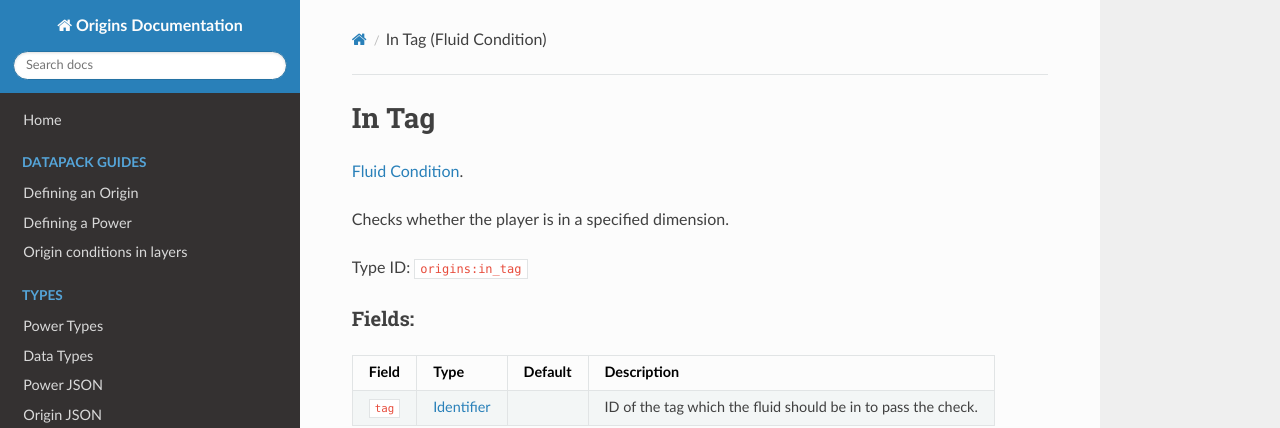
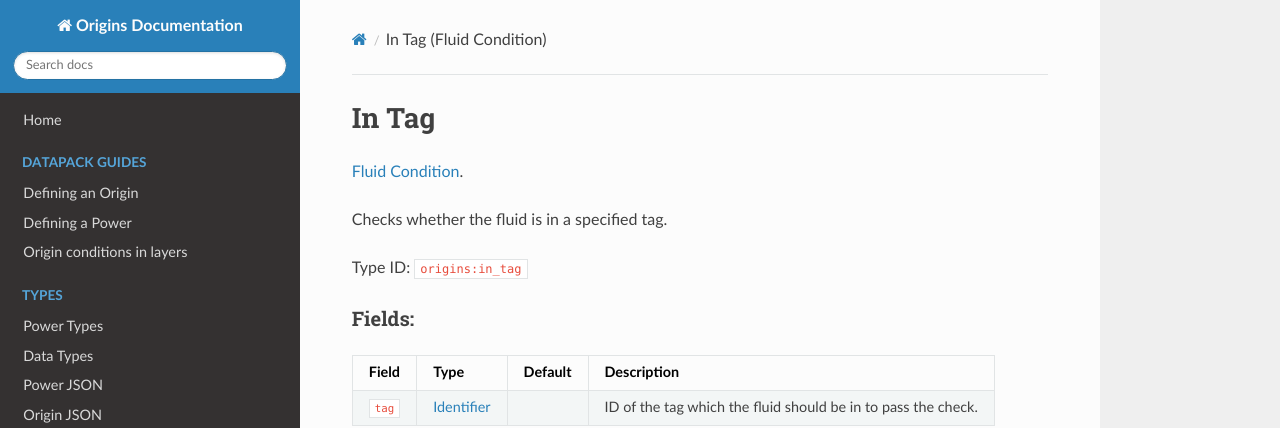
Before and after one commit to apace100/origins-docs, an MkDocs documentation site: the page built from docs/fluid_conditions/in_tag.md, in a window 1280 px wide. Shown: the top 428 px of the page. Built offline with MkDocs 1.6.1, drawn with Linux system fonts in a browser that asks for light colours; nearby versions of some CDN libraries.

Commit message:
Fixed a typo in `in_tag` fluid condition

```diff
--- a/docs/fluid_conditions/in_tag.md
+++ b/docs/fluid_conditions/in_tag.md
@@ -6,7 +6,7 @@ date: 2021-04-04
 
 [Fluid Condition](../fluid_conditions.md).
 
-Checks whether the player is in a specified dimension.
+Checks whether the fluid is in a specified tag.
 
 Type ID: `origins:in_tag`
 
```
